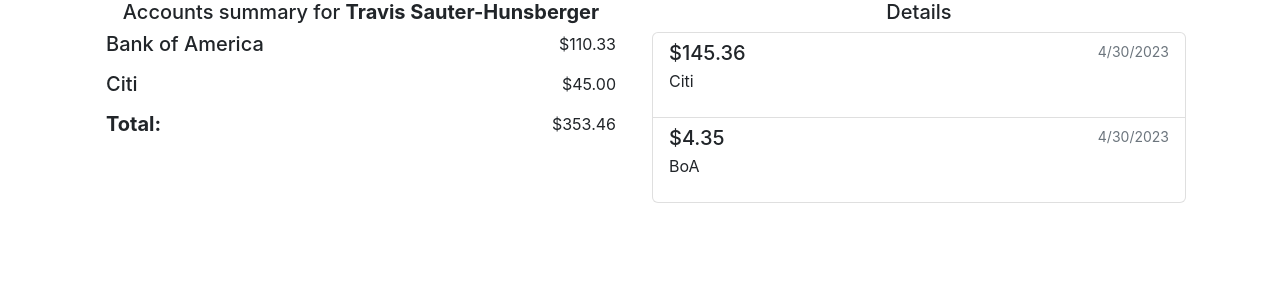
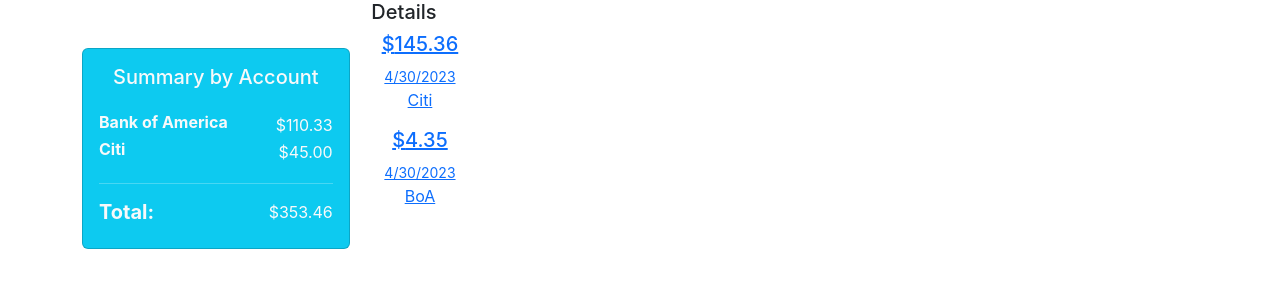
Before and after one commit to tcsauter/checkbook, a React (Create React App) app: page / in a window 1280 px wide. Shown: the top 300 px of the page. Built offline with nearby package versions, Linux system fonts and the light colour scheme.

Commit message:
Refine style of AccountsSummary component.

```diff
--- a/src/layouts/HomePage/HomePage.tsx
+++ b/src/layouts/HomePage/HomePage.tsx
@@ -5,13 +5,13 @@
 export const HomePage: React.FC<{ name: string }> = (props) => {
     return (
         <>
-            <div className='container d-flex justify-content-between'>
-                <div className='container' id='accountsSummaryContainer'>
+            <div className='container d-flex'>
+                <div className='card bg-info mt-5' id='accountsSummaryContainer'>
                     <AccountsSummary name={"Travis Sauter-Hunsberger"}/>
                 </div>
-                <div className='container' id='spentMoneyContainer'>
+                <div id='spentMoneyContainer'>
                     <h5>Details</h5>
-                    <ul className='list-group'>
+                    <ul >
                         <SpentListItem amount={145.36} date={'4/30/2023'} name={"Citi"}/>
                         <SpentListItem amount={4.35} date={'4/30/2023'} name={"BoA"}/>
                     </ul>
--- a/src/layouts/HomePage/components/AccountsSummary.tsx
+++ b/src/layouts/HomePage/components/AccountsSummary.tsx
@@ -2,18 +2,19 @@
 
 export const AccountsSummary: React.FC<{ name: string }> = (props) => {
     return (
-        <>
-            <h5>Accounts summary for <b>{props.name}</b></h5>
-            <div className='container'>
-                <ul className='list-group' >
+        <div className='card-body text-light'>
+            <h5 className='card-title'>Summary by Account</h5>
+            <div>
+                <ul className='list-group mt-4' >
                     <AcctSummaryListItem acctName={"Bank of America"} amt={"110.33"} />
                     <AcctSummaryListItem acctName={"Citi"} amt={"45.00"} />
                 </ul>
-                <div className='list-item d-flex justify-content-between text-start'>
-                    <h5><b>Total:</b></h5>
-                    <p>$353.46</p>
+                <hr />
+                <div className='d-flex justify-content-between'>
+                    <h5 className='card-text me-5'><b>Total:</b></h5>
+                    <p className='card-text'>$353.46</p>
                 </div>
             </div>
-        </>
+        </div>
     );
 }
--- a/src/layouts/HomePage/components/AcctSummaryListItem.tsx
+++ b/src/layouts/HomePage/components/AcctSummaryListItem.tsx
@@ -3,8 +3,8 @@
 export const AcctSummaryListItem: React.FC<{ acctName: string, amt: string }> = (props) => {
     return (
         <div className='list-item d-flex justify-content-between text-start'>
-            <h5>{props.acctName}</h5>
-            <p>${props.amt}</p>
+            <h6 className='card-text fw-bolder me-5'>{props.acctName}</h6>
+            <p className='card-text'>${props.amt}</p>
         </div>
     );
 }
--- a/src/layouts/HomePage/components/SpentListItem.tsx
+++ b/src/layouts/HomePage/components/SpentListItem.tsx
@@ -5,12 +5,12 @@
 
     return(
         <>
-            <a href='#' className='list-group-item list-group-item-action' >
-                <div className='d-flex w-100 justify-content-between'>
-                    <h5 className='mb-1'>${props.amount}</h5>
-                    <small className='text-muted'>{props.date}</small>
+            <a href='#'>
+                <div >
+                    <h5 >${props.amount}</h5>
+                    <small>{props.date}</small>
                 </div>
-                <p className='text-start'>{props.name}</p>
+                <p>{props.name}</p>
             </a>
         </>
     );
```
